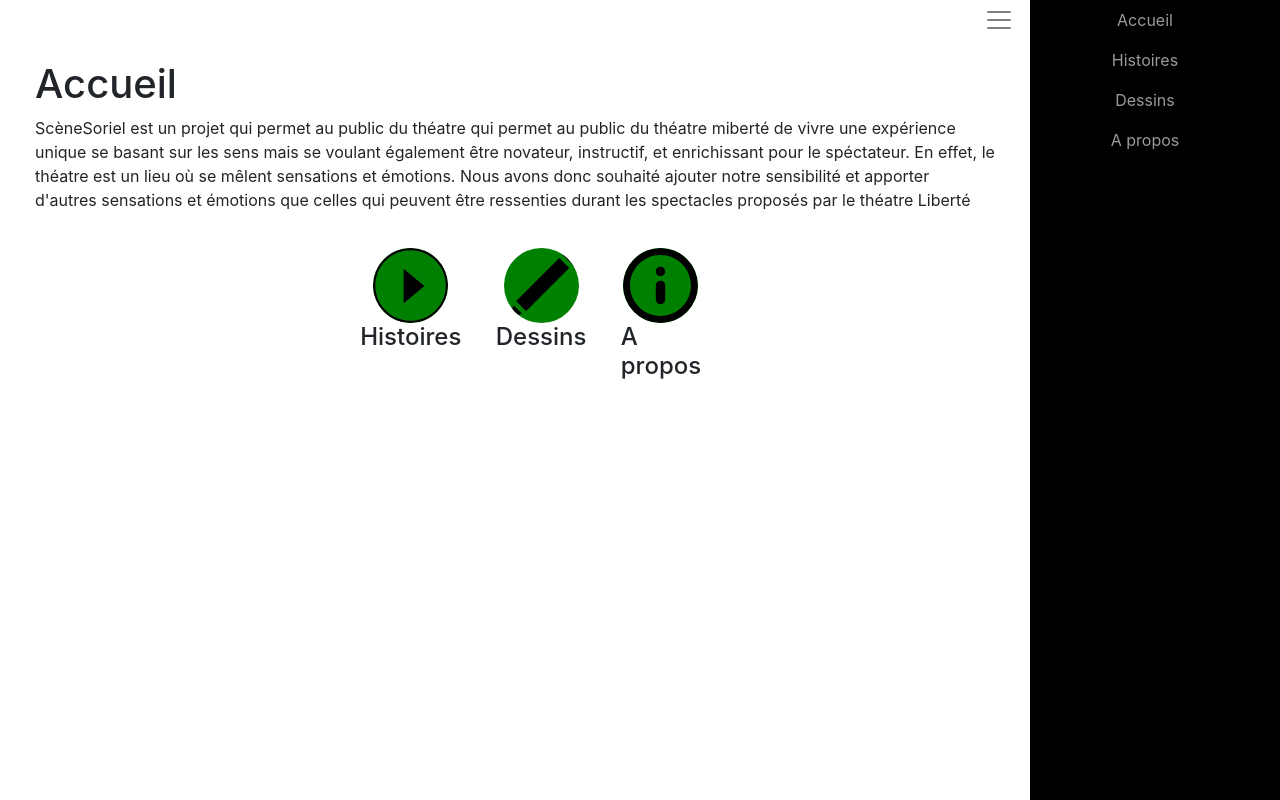
After one commit to Bunjigai21/Scene-soriel, a PHP site: page /accueil.php in a window 1280 px wide. The commit adds this page. Run offline with PHP 8.4, Linux system fonts and the light colour scheme; some libraries are stand-ins or nearby versions.

Commit message:
ajout header commun + mini corrections

```diff
--- a/Accueil.html
+++ b/accueil.php
@@ -14,24 +14,10 @@
 
     <body>
 
+            <?php
+            include_once('header.html');
+            ?>
 
-            <div id="wrapper" class="toggled">
-
-                <!-- Sidebar -->
-                <div id="sidebar-wrapper">
-
-                    <ul class="sidebar-nav">
-                        <li> <a href="accueil.html">Accueil</a> </li>
-                        <li> <a href="#">Histoires</a> </li>
-                        <li> <a href="#">Dessins</a> </li>
-                        <li> <a href="#">A propos</a> </li>
-                    </ul>
-                </div> <!-- /#sidebar-wrapper -->
-                <!-- Page Content -->
-                <span id="burger"class="  navbar-light ">
-                        <a href="#menu-toggle" id="menu-toggle" class="navbar-brand"><span class="navbar-toggler-icon"></a>
-
-                </span>
                 <div id="page-content-wrapper">
                     <div class="container-fluid">
                         <h1>Accueil</h1>
@@ -44,7 +30,7 @@
                 </div> <!-- /#page-content-wrapper -->
                 <div id="btn_accueil">
                     <div class="btns">
-                        <img src="contents/Play.svg" height="75px" width="75px">
+                        <img src="contents/Play.png" height="75px" width="75px">
                         <h4>Histoires</h4>
 
                     </div>
@@ -54,7 +40,7 @@
 
                         </div>
                         <div class="btns">
-                                <img src="contents/info.png" height="75px" width="75px">
+                                <img src="contents/info.svg" height="75px" width="75px">
                                 <h4>A propos</h4>
 
                             </div>
--- /dev/null
+++ b/header.html
@@ -0,0 +1,17 @@
+<div id="wrapper" class="toggled">
+
+    <!-- Sidebar -->
+    <div id="sidebar-wrapper">
+
+        <ul class="sidebar-nav">
+            <li> <a href="accueil.html">Accueil</a> </li>
+            <li> <a href="#">Histoires</a> </li>
+            <li> <a href="#">Dessins</a> </li>
+            <li> <a href="#">A propos</a> </li>
+        </ul>
+    </div> <!-- /#sidebar-wrapper -->
+    <!-- Page Content -->
+    <span id="burger"class="  navbar-light ">
+            <a href="#menu-toggle" id="menu-toggle" class="navbar-brand"><span class="navbar-toggler-icon"></a>
+
+    </span>
```
